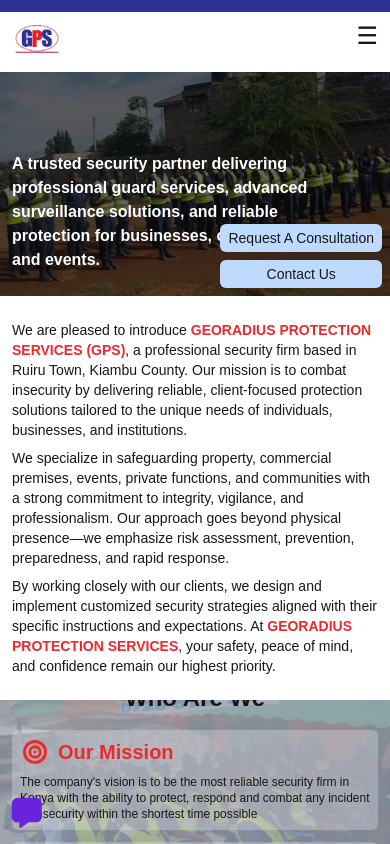
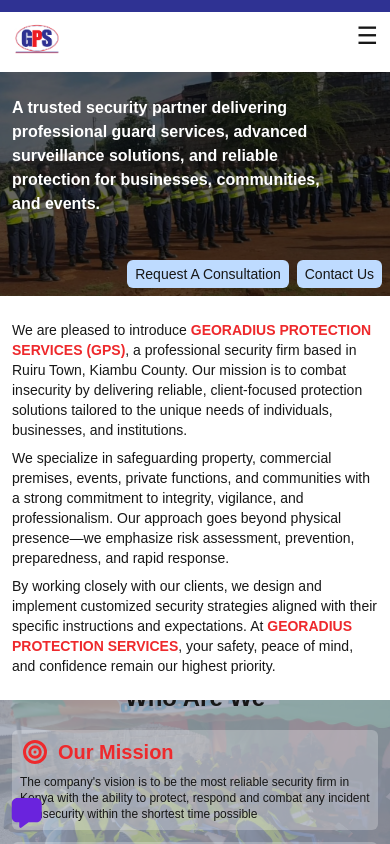
Before and after one commit to TimothyNjau/georadius-protection-services, a Next.js app: page /About in a window 390 px wide. Shown: the top 844 px of the page. Built offline with nearby package versions, Linux system fonts and the light colour scheme.

Commit message:
style: update NavigationBar and About page for improved layout and responsiveness

```diff
--- a/components/common/NavigationBar.tsx
+++ b/components/common/NavigationBar.tsx
@@ -31,7 +31,7 @@
             <li className="py-2 px-1 hover:scale-110 hover:text-sec transition-all duration-400 cursor-pointer">
               <Link href={"Career"}>Join Us</Link>
             </li>
-            <li className="py-2 px-1 border rounded-xl bg-sec text-white hover:bg-red-200 hover:text-black transition-all duration-400 cursor-pointer text-sm lg:text-base">
+            <li className="px-3 py-2 bg-sec cursor-pointer rounded-xl text-white hover:bg-red-200 hover:scale-110 hover:text-black transition-all duration-all">
               <Link href={"Contact"}>Contact Us</Link>
             </li>
           </ul>
--- a/pages/About.tsx
+++ b/pages/About.tsx
@@ -19,12 +19,12 @@
               className="object-cover"
             />
             <div className="absolute bg-black/60 inset-0"></div>
-            <p className="absolute w-5/6 sm:w-3/4 md:w-2/3 bottom-6 sm:bottom-12 md:bottom-20 left-3 sm:left-6 items-center text-white font-semibold text-base sm:text-lg md:text-xl lg:text-2xl z-10">
+            <p className="absolute w-5/6 sm:w-3/4 md:w-2/3 bottom-20 md:bottom-30 left-3 sm:left-6 items-center text-white font-semibold text-base sm:text-lg md:text-xl lg:text-2xl z-10">
               A trusted security partner delivering professional guard services,
               advanced surveillance solutions, and reliable protection for
               businesses, communities, and events.
             </p>
-            <div className="absolute bottom-2 sm:bottom-3 right-2 sm:right-3 z-20 flex flex-col sm:flex-row gap-2">
+            <div className="absolute bottom-2 sm:bottom-3 right-2 sm:right-3 z-20 flex gap-2">
               <button className="px-2 sm:px-3 py-1 sm:py-2 text-sm sm:text-base bg-blue-200 cursor-pointer rounded-md hover:bg-blue-100">
                 Request A Consultation
               </button>
```
